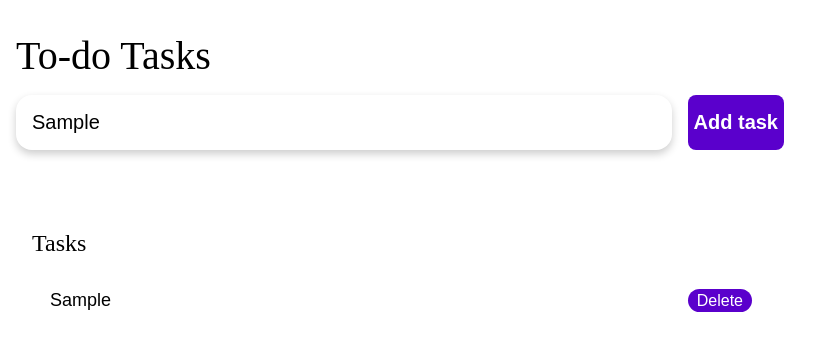
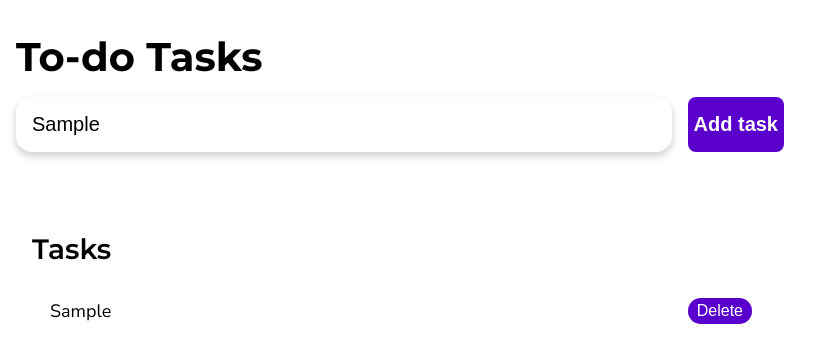
Before and after one commit to SanyamAgrawal07/To-do-list-website, a plain HTML site: page index.html in a window 1280 px wide. Both pictures are taken after typing "Sample" into the empty fields and a click on the input "Add task". Shown: the whole page, without its empty margins (0-834 px from the left). Drawn offline with nearby package versions, Linux system fonts and the light colour scheme.

Commit message:
Final styling changes

```diff
--- a/index.html
+++ b/index.html
@@ -4,6 +4,8 @@
     <meta charset="UTF-8">
     <meta http-equiv="X-UA-Compatible" content="IE=edge">
     <meta name="viewport" content="width=device-width, initial-scale=1.0">
+    <link rel="preconnect" href="https://fonts.googleapis.com"><link rel="preconnect" href="https://fonts.gstatic.com" crossorigin><link href="https://fonts.googleapis.com/css2?family=Montserrat:wght@400;600;700;800&display=swap" rel="stylesheet">
+    <link rel="preconnect" href="https://fonts.googleapis.com"><link rel="preconnect" href="https://fonts.gstatic.com" crossorigin><link href="https://fonts.googleapis.com/css2?family=Nunito+Sans&display=swap" rel="stylesheet">
     <link rel="stylesheet" href="style.css">
     <title>To-do List</title>
 </head>
--- a/index.js
+++ b/index.js
@@ -7,6 +7,10 @@ window.addEventListener('load',()=>{
     $newTaskForm.addEventListener('submit',(e)=>{
         e.preventDefault()
         const task = $newTaskInput.value
+        if(document.querySelector(`#${task}script`)){
+            alert('Cannot make duplicate tasks')
+            return
+        }
         const html = Mustache.render($taskTemplate,{
             task,
             taskId: `${task}task`,
--- a/style.css
+++ b/style.css
@@ -18,8 +18,9 @@ header{
 
 header h1{
     font-size: 2.5rem;
-    font-weight: 300;
+    font-weight: 700;
     margin-bottom: 1rem;
+    font-family: 'Montserrat', sans-serif;
 }
 
 #newTaskForm{
@@ -72,9 +73,10 @@ main{
 }
 
 .tasksList h2{
-    font-size: 1.5rem;
-    font-weight: 300;
+    font-size: 1.75rem;
+    font-weight: 550;
     margin-bottom: 1rem;
+    font-family: 'Montserrat', sans-serif;
 }
 
 #tasks .task{
@@ -90,6 +92,7 @@ main{
     width: 250%;
     display: block;
     transition: 0.4s;
+    font-family: 'Nunito Sans', sans-serif;
 }
 
 #tasks .task .content .text:not(:read-only){
```
